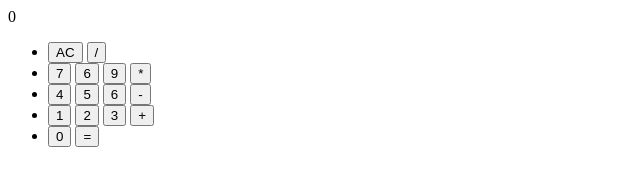
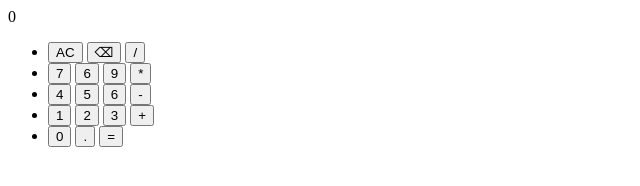
Before and after one commit to syeero7/odin-calculator, a plain HTML site: page index.html in a window 1280 px wide. Shown: the whole page, without its empty margins (0-640 px from the left). Drawn offline with Linux system fonts and the light colour scheme.

Commit message:
Add period and backspace buttons

```diff
--- a/index.html
+++ b/index.html
@@ -13,6 +13,7 @@
       <ul>
         <li>
           <button class="clear">AC</button>
+          <button class="backspace">&#9003;</button>
           <button class="operator">/</button>
         </li>
         <li>
@@ -35,6 +36,7 @@
         </li>
         <li>
           <button class="number">0</button>
+          <button class="number">.</button>
           <button class="equals">=</button>
         </li>
       </ul>
```
